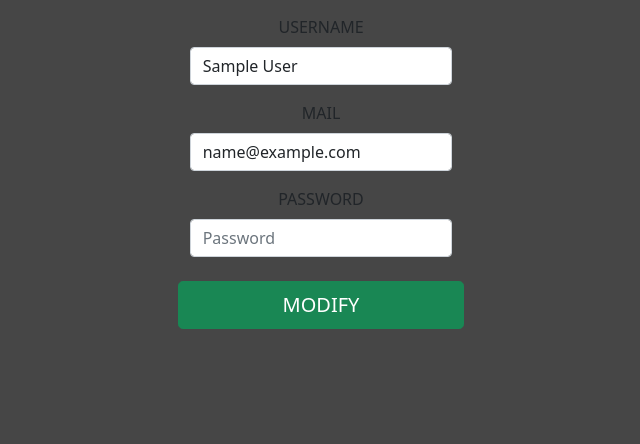
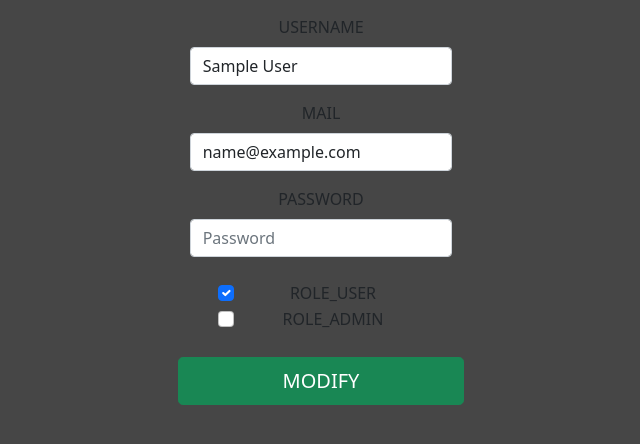
Before and after one commit to SebastianLegnazzi/TP-FINAL_PWD, a PHP site: page /Vista/actualizarLogin.php in a window 1280 px wide. Shown: the part 123-567 px from the top of the page, without its empty margins (319-959 px from the left). Run offline with PHP 8.4, Linux system fonts and the light colour scheme; the visitor is signed in with stand-in values (Sample User, id 1).

Commit message:
Se agrega checkbox de roles

```diff
--- a/Vista/actualizarLogin.php
+++ b/Vista/actualizarLogin.php
@@ -6,7 +6,7 @@ $objUsuario=new C_Usuario();
 $usuarioModificar=$objUsuario->buscar($datos);
 ?>
 
-<main class="form-signin w-25 m-auto mt-5 text-center">
+<main class="form-signin w-25 m-auto mt-5 text-center ">
     <form class="row gy-2 text-center justify-content-center" method="post" action="Accion/loginActualizado.php">
     <div class="col-10" style="display:none;">
         <label for="floatingInput" class="form-label mt-2">ID</label>
@@ -28,8 +28,22 @@ $usuarioModificar=$objUsuario->buscar($datos);
         <input type="password" class="form-control" placeholder="Password"
                 name="usPass" id="usPass">
     </div>
+    <div class="col-8 mt-4">
+        <div class="form-check">
+            <input class="form-check-input" type="checkbox" value="user" id="user" name="rol[]" checked>
+            <label class="form-check-label" for="user">
+                ROLE_USER
+            </label>
+        </div>
+        <div class="form-check">
+            <input class="form-check-input" type="checkbox" value="admin" name="rol[]" id="admin">
+            <label class="form-check-label" for="admin">
+                ROLE_ADMIN
+            </label>
+        </div>
+    </div>
 
-        <button class="btn btn-lg btn-success my-3 col-10 mt-4">MODIFY</button>
+    <button class="btn btn-lg btn-success my-3 col-10 mt-4">MODIFY</button>
 
     </form>
 </main>
```
